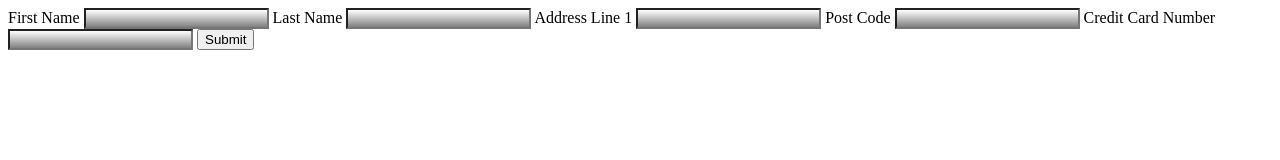
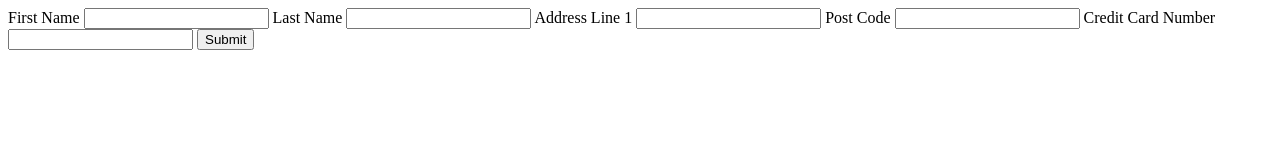
Before and after one commit to sirus21/Internet_technology, a plain HTML site: page session8/practicals/session_8_raw_form.html in a window 1280 px wide. Drawn offline with Linux system fonts and the light colour scheme.

Commit message:
Update session_8_raw_form.html

```diff
--- a/session8/practicals/session_8_raw_form.html
+++ b/session8/practicals/session_8_raw_form.html
@@ -3,15 +3,6 @@
     <head>
         <title> A very basic form </title>
         <link type="text/css" rel="stylesheet">
-        <style>
-               #payment input[type="text"]{
-                    background: linear-gradient(white,grey);
-                    box-shadow: 10px #888888;
-}
-               }
-
-        </style>
-
     </head>
     <body>
         <form id="payment">
```
